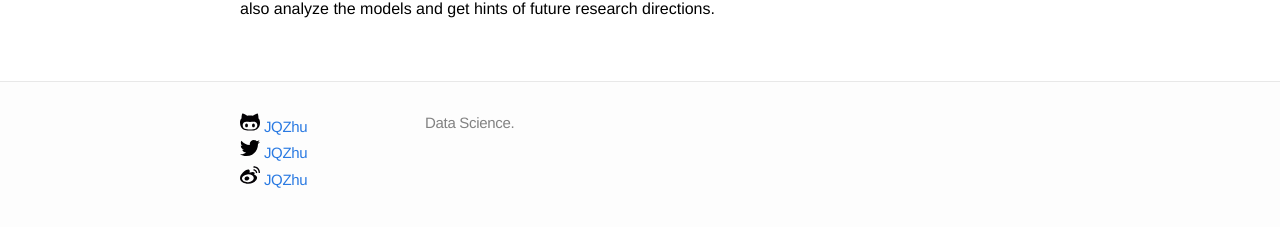
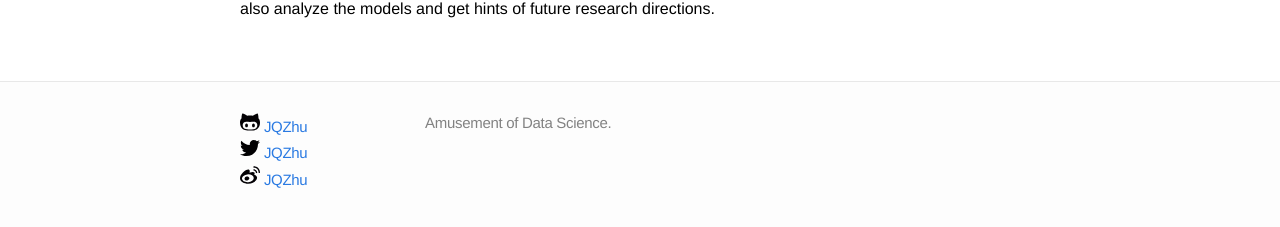
Before and after one commit to jianqiaozhu/jianqiaozhu.github.io, a Jekyll site: the page built from index.html, in a window 1280 px wide. Shown: the part 167-394 px from the top of the page. Built offline with Jekyll 4.4.1, drawn with Linux system fonts in a browser that asks for light colours; Markdown is read by kramdown in place of the engine named in the settings.

Commit message:
Update _config.yml

```diff
--- a/_config.yml
+++ b/_config.yml
@@ -1,7 +1,7 @@
 # Site settings
 title: Jianqiao's Blog
 email: camb.zhu@gmail.com
-description: "Data Science."
+description: "Amusement of Data Science."
 baseurl: ""
 url: "http://camzhu.github.io"
 twitter_username: JQ_Zhu
```
